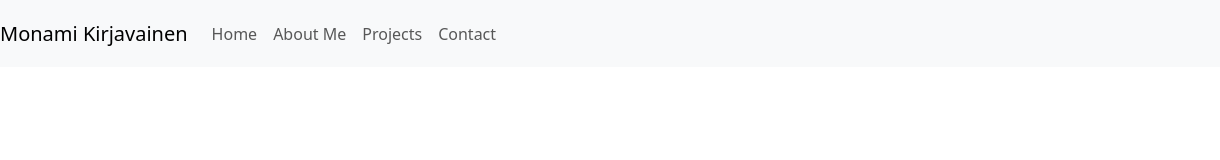
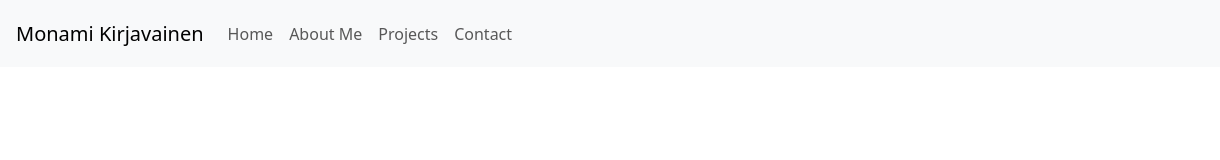
Before and after one commit to MunMuumi/portfolio, a plain HTML site: page index.html in a window 1280 px wide. Shown: the full height of the page, 0-1220 px from the left. Drawn offline with nearby package versions, Linux system fonts and the light colour scheme.

Commit message:
Added padding

```diff
--- a/index.html
+++ b/index.html
@@ -10,7 +10,7 @@
 <body>
     <!-- Bootstrap JavaScript -->
     <script src="https://cdn.jsdelivr.net/npm/bootstrap@5.3.0/dist/js/bootstrap.bundle.min.js"></script>
-    <nav class="navbar navbar-expand-lg sticky-top navbar-light bg-light">
+    <nav class="navbar navbar-expand-lg sticky-top navbar-light bg-light ps-3">
         <a class="navbar-brand" href="#">Monami Kirjavainen</a>
         <button class="navbar-toggler" type="button" data-bs-toggle="collapse" data-bs-target="#navbarNav" aria-controls="navbarNav" aria-expanded="false" aria-label="Toggle navigation">
             <span class="navbar-toggler-icon"></span>
```
